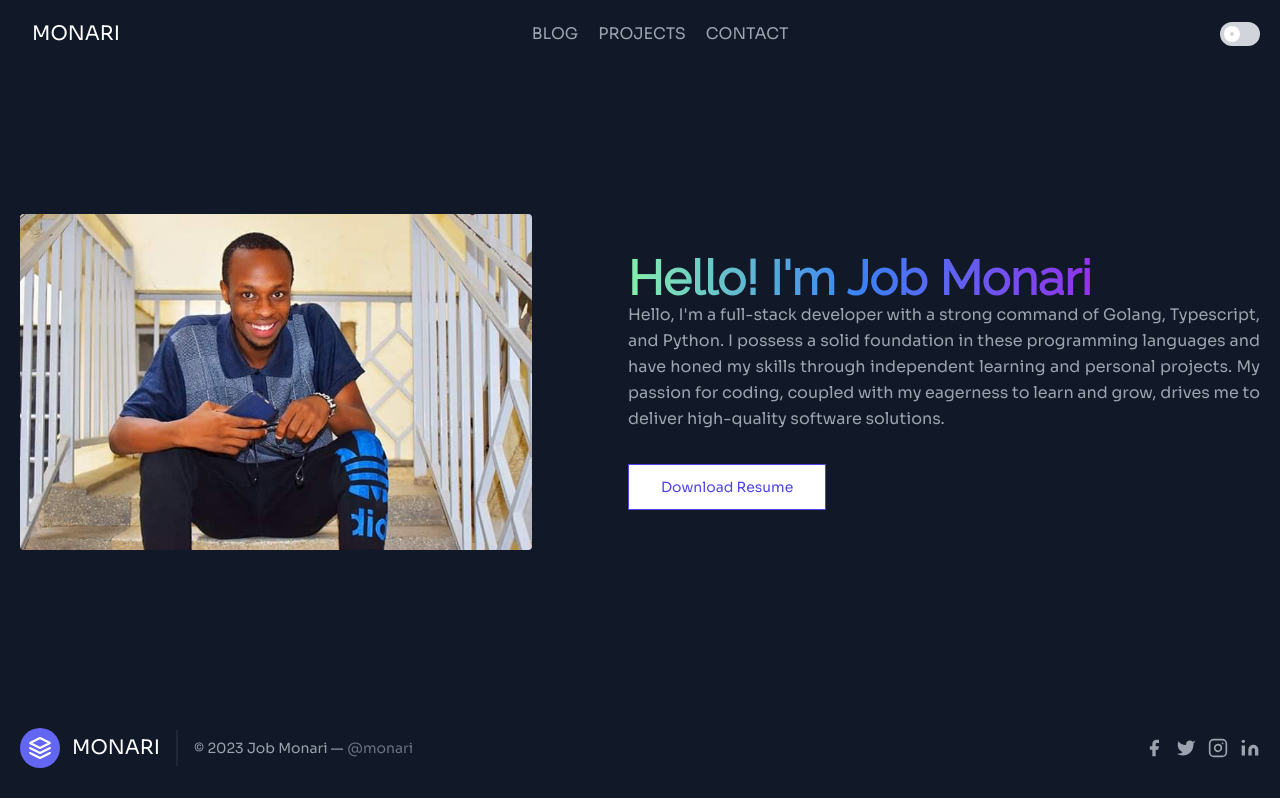
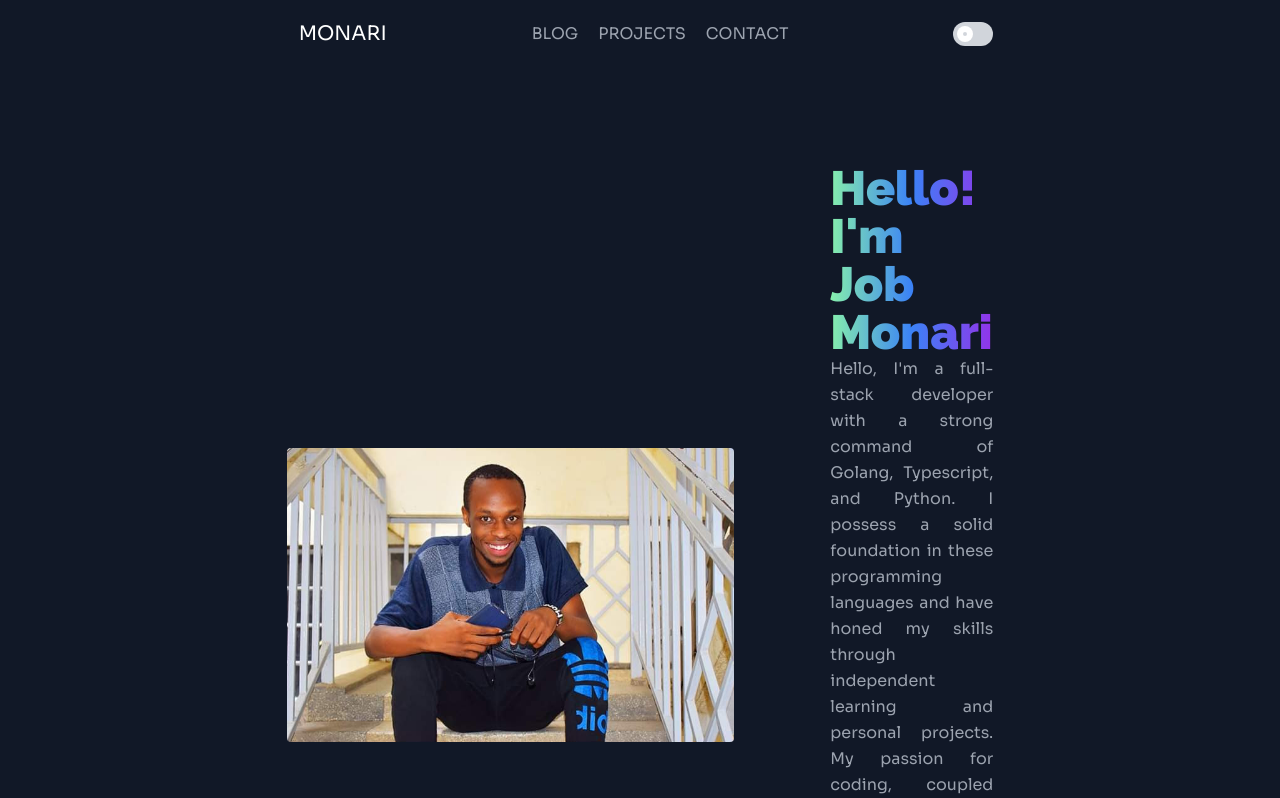
Before and after one commit to narie-monarie/portfolio, a Next.js app: page / in a window 1280 px wide. Shown: the top 798 px of the page. Built offline with nearby package versions, Linux system fonts and the light colour scheme.

Commit message:
width 7/12

```diff
--- a/app/components/Hero/Hero.tsx
+++ b/app/components/Hero/Hero.tsx
@@ -2,7 +2,7 @@ import Image from "next/image";
 import { Raleway } from "next/font/google";
 
 const raleway = Raleway({
-  weight: "400",
+  weight: "900",
   subsets: ["latin"],
 });
 export const Hero = () => {
--- a/app/layout.tsx
+++ b/app/layout.tsx
@@ -21,7 +21,7 @@ export default function RootLayout({
   return (
     <html lang="en">
       <body className={sora.className} data-theme="dark">
-        <div className="flex flex-col h-screen justify-between">
+        <div className="flex flex-col mx-auto h-screen justify-between w-7/12">
           <NavBar data-theme="light" />
           {children}
           <Footer />
```
